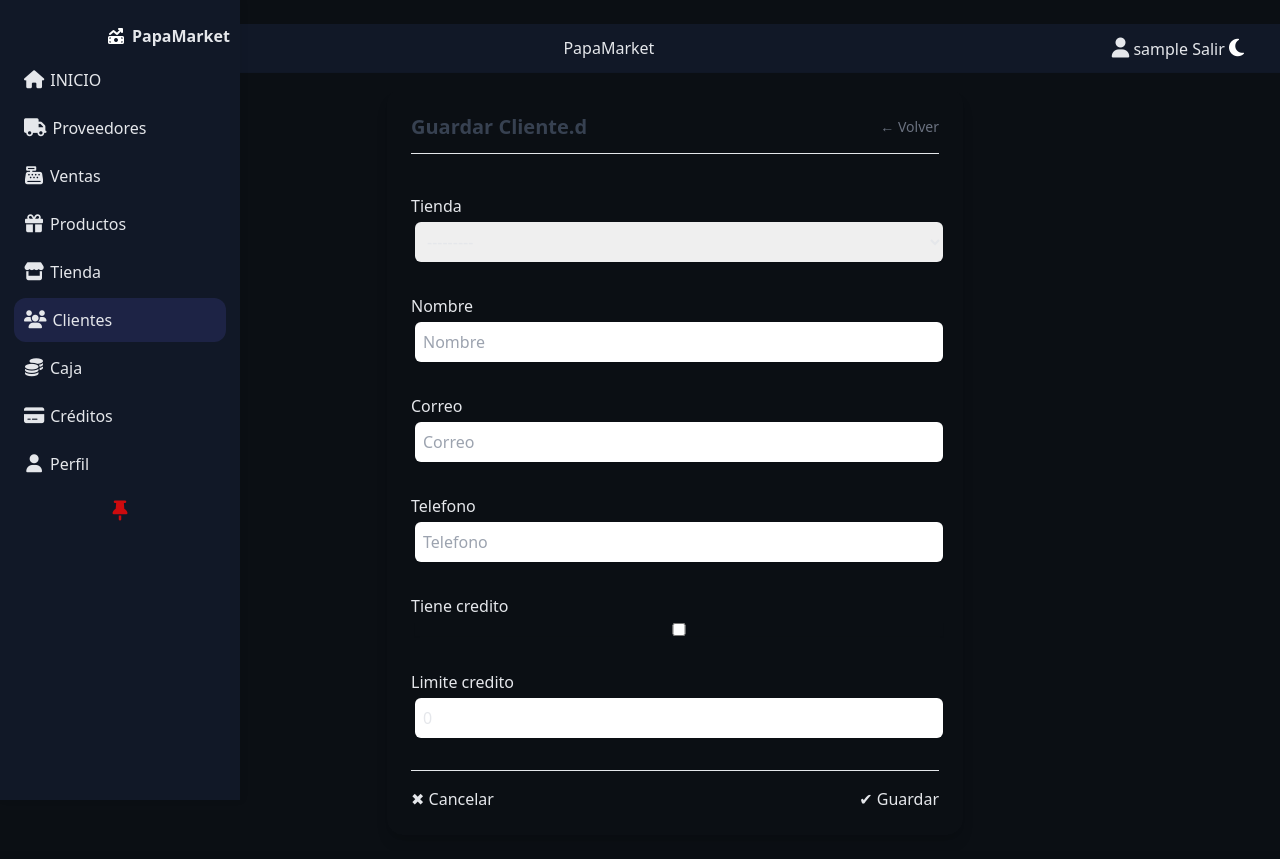
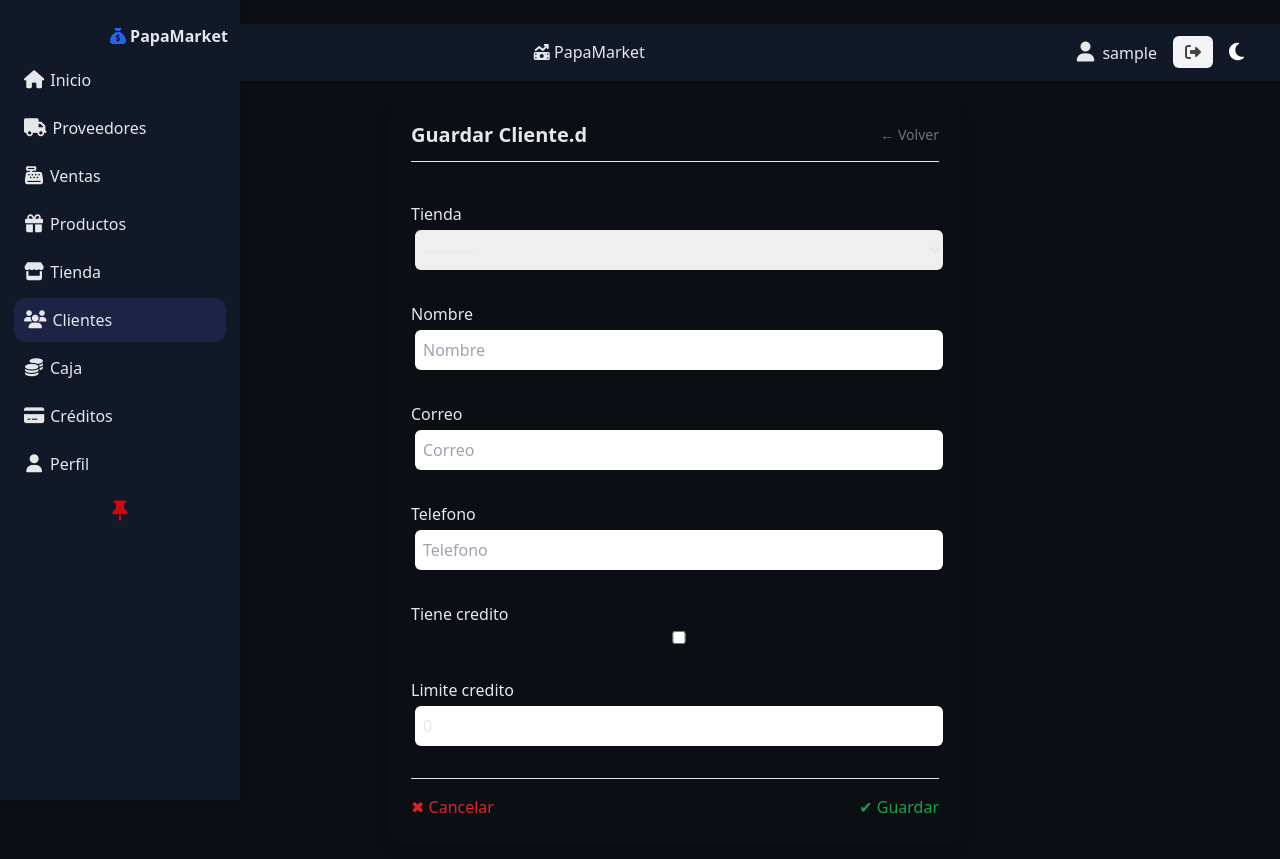
Before and after one commit to DevNuxCode/papamarket, a Django app: page /clientes/crear/ in a window 1280 px wide. Before the commit the page ends 805 px from the top, so only its background shows below. Run offline with Django 5.2, Linux system fonts and the light colour scheme; the visitor is signed in with stand-in values (Sample User, id 1); data that the repository does not hold is empty; some libraries are stand-ins or nearby versions.

Commit message:
updatedModificaciones
Modificaciones al diseño

```diff
--- a/productos/templates/productos/form.html
+++ b/productos/templates/productos/form.html
@@ -5,7 +5,7 @@
 <div class="max-w-xl mx-auto border-gray-700 dark:bg-white rounded-2xl shadow-lg p-6 space-y-6 transition-colors duration-300">
   <!-- Header -->
   <div class="flex items-center justify-between border-b border-gray-200 dark:border-gray-700 pb-3">
-    <h2 class="text-xl font-semibold text-gray-700 dark:text-gray-200">
+    <h2 class="text-xl font-semibold text- dark:text-white">
       Guardar Producto
     </h2>
     <a href="{{ lista_url }}"
@@ -69,8 +69,8 @@
 
     <!-- Botones -->
     <div class="flex justify-between items-center pt-4 border-t border-gray-200 dark:border-gray-700">
-      <a href="{{ lista_url }}" class="btn btn-danger">✖ Cancelar</a>
-      <button type="submit" class="btn btn-primary">✔ Guardar</button>
+      <a href="{{ lista_url }}" class="text-xl text-red-600">✖ Cancelar</a>
+      <button type="submit" class="text-xl text-green-700">✔ Guardar</button>
     </div>
   </form>
 </div>
--- a/proveedores/templates/proveedores/lista.html
+++ b/proveedores/templates/proveedores/lista.html
@@ -1,7 +1,7 @@
 {% extends 'base.html' %}
 {% block content %}
 <h1>Proveedores</h1>
-<a href="{% url 'proveedores:crear' %}" class="btn primary">Nuevo proveedor</a>
+<a href="{% url 'proveedores:crear' %}"><button class="btn btn-primary">Nuevo proveedor</button></a>
 <div class="card">
 <table class="table">
 <tr><th>ID</th><th>Nombre</th><th>Tienda</th><th></th></tr>
@@ -16,3 +16,6 @@
 </table>
 </div>
 {% endblock %}
+
+
+<a href="{% url 'proveedores:crear' %}"><button>Nuevo proveedor</button></a>
--- a/static/css/site.css
+++ b/static/css/site.css
@@ -245,3 +245,29 @@
 .icolor{
     color: rgb(107, 2, 2);
 }
+
+.logout-btn {
+  display: inline-flex;
+  align-items: center;
+  gap: 6px;
+  padding: 8px 12px;
+  border-radius: 6px;
+  color: #444;
+  background-color: #f3f4f6; /* gris claro */
+  transition: all 0.3s ease;
+  text-decoration: none;
+}
+
+.logout-btn .logout-text {
+  display: none; /* Ocultamos el texto por defecto */
+  font-weight: 500;
+}
+
+.logout-btn:hover {
+  background-color: #dc2626; /* rojo */
+  color: white;
+}
+
+.logout-btn:hover .logout-text {
+  display: inline; /* Mostramos el texto en hover */
+}
--- a/templates/base.html
+++ b/templates/base.html
@@ -15,7 +15,7 @@
   <link href="https://fonts.googleapis.com/css2?family=Saira:ital,wght@0,100..900;1,100..900&display=swap" rel="stylesheet">
 </head>
 <link href="https://fonts.googleapis.com/icon?family=Material+Icons" rel="stylesheet">
-<script src="https://cdn.tailwindcss.com"></script>
+
 <script src="https://unpkg.com/heroicons@2.0.18/dist/heroicons.js"></script>
 
 <body>
@@ -23,17 +23,17 @@
   <!-- Sidebar -->
   <aside id="sidebar" class="sidebar">
     <div class="brand">
-      <span class="logo"><i class="fas fa-money-bill-trend-up text-white text-l"></i></span>
-      <span class="brand-name text-l saira-100">PapaMarket</span>
+      <a href="/"><span class="logo icon-btn text-blue-600"><i class="fa-solid fa-sack-dollar"></i></span>
+      <span class="brand-name text-l saira-100">PapaMarket</span></a>
     </div>
 
     <nav class="menu">
       <a href="/" class="menu-item {% if request.resolver_match.url_name == 'dashboard' %}active{% endif %}">
         <span class="menu-icon"><i class="fas fa-home"></i></span>
-        <span class="menu-text">INICIO</span>
+        <span class="menu-text">Inicio</span>
       </a>
 
-      <a href="/proveedores" class="menu-item {% if request.resolver_match.url_name == 'dashboard' %}active{% endif %}">
+      <a href="{% url 'proveedores:lista' %}" class="menu-item {% if request.resolver_match.app_name == 'proveedores' %}active{% endif %}">
         <span class="menu-icon"><i class="fas fa-truck"></i></span>
         <span class="menu-text">Proveedores</span>
       </a>
@@ -87,13 +87,16 @@
       </button>
     </div>
     <div class="center">
-      <p style="font-family:system-ui, -apple-system, BlinkMacSystemFont, 'Segoe UI', Roboto, Oxygen, Ubuntu, Cantarell, 'Open Sans', 'Helvetica Neue', sans-serif">PapaMarket</p>
+      <p style="font-family:system-ui, -apple-system, BlinkMacSystemFont, 'Segoe UI', Roboto, Oxygen, Ubuntu, Cantarell, 'Open Sans', 'Helvetica Neue', sans-serif"><span class="logo"><a href="/"><i class="fas fa-money-bill-trend-up text-l"></i></span> PapaMarket</p></a>
     </div>
 
-    <div class="right pr-5">
+    <div class="right pr-5 flex items-center space-x-4">
       {% if user.is_authenticated %}
-        <span class="user"><i class="fas fa-user text-xl"></i> {{ user.username }}</span>
-        <a class="btn" href="{% url 'logout' %}">Salir</a>
+        <span class="user"><i class="fas fa-user text-xl p-1"></i> {{ user.username }} </span>
+            <a class="btn logout-btn" href="{% url 'logout' %}">
+            <i class="fa-solid fa-right-from-bracket"></i>
+        <span class="logout-text">Salir</span>
+</a>
       {% else %}
         <a class="btn" href="{% url 'login' %}">Entrar</a>
       {% endif %}
@@ -111,12 +114,13 @@
 
   <!-- Scripts al final del body para asegurar que el DOM esté listo -->
   <script defer src="{% static 'js/site.js' %}"></script>
-  <script src="{% static 'js/notifications.js' %}"></script>
-  <script src="{% static 'js/crud-notifications.js' %}"></script>
+
 
   <!-- Script de prueba para desarrollo (remover en producción) -->
   {% if debug %}
-  <script src="{% static 'js/test-notifications.js' %}"></script>
+    <script>
+      console.log("Debug mode is ON");
+    </script>
   {% endif %}
 </body>
 </html>
--- a/templates/components/form_card.html
+++ b/templates/components/form_card.html
@@ -1,12 +1,12 @@
-<div class="max-w-xl mx-auto border-gray-700 dark:bg-white rounded-2xl shadow-lg p-6 space-y-6 transition-colors duration-300">
+<div class="max-w-xl mx-auto border-gray-700 rounded-2xl shadow-lg p-6 space-y-6 transition-colors duration-300">
   <!-- Header -->
   <div class="flex items-center justify-between border-b border-gray-200 dark:border-gray-700 pb-3">
-    <h2 class="text-xl font-semibold text-gray-700 dark:text-gray-200">
+    <h2 class="text-xl font-semibold">
       {{ title }}
     </h2>
     {% if cancel_url %}
       <a href="{{ cancel_url }}"
-         class="flex items-center text-sm text-gray-500 hover:text-gray-700 dark:text-gray-400 dark:hover:text-gray-200">
+     class="flex items-center text-sm text-gray-500 hover:text-gray-800 dark:text-gray-400 dark:hover:text-gray-200">
         ← Volver
       </a>
     {% endif %}
@@ -38,9 +38,9 @@
     <!-- Botones -->
     <div class="flex justify-between items-center pt-4 border-t border-gray-200 dark:border-gray-700">
       {% if cancel_url %}
-        <a href="{{ cancel_url }}" class="btn btn-danger">✖ Cancelar</a>
+        <a href="{{ cancel_url }}" class="text-red-600">✖ Cancelar</a>
       {% endif %}
-      <button type="submit" class="btn btn-primary">✔ {{ submit_label|default:"Guardar" }}</button>
+      <button type="submit" class="text-green-600">✔ {{ submit_label|default:"Guardar" }}</button>
     </div>
   </form>
 </div>
--- a/ventas/templates/ventas/pos.html
+++ b/ventas/templates/ventas/pos.html
@@ -2,7 +2,7 @@
 {% block content %}
 <div class="min-h-screen flex flex-col">
   <!-- Header -->
-  <div class="shadow dark-data-themeer mb-4">
+  <div class="shadow mb-4">
     <div class="max-w-7xl mx-auto px-4 sm:px-6 lg:px-8">
       <div class="flex justify-between items-center py-4">
         <div>
@@ -75,8 +75,8 @@
 
           <!-- Carrito -->
           <div class="p-4">
-            <div id="carrito-items" class="text-black space-y-2 max-h-64 overflow-y-auto">
-              <div class="text-center py-4" id="carrito-vacio">                Carrito vacío
+            <div id="carrito-items" class="text-black dark:text-gray-400 dark:bg-black space-y-2 max-h-64 overflow-y-auto">
+              <div class="bg-red text-center py-4" id="carrito-vacio">                Carrito vacío
               </div>
             </div>
 
```
Also changed, not shown: static/js/logout.js (added, +16 -0 lines).
